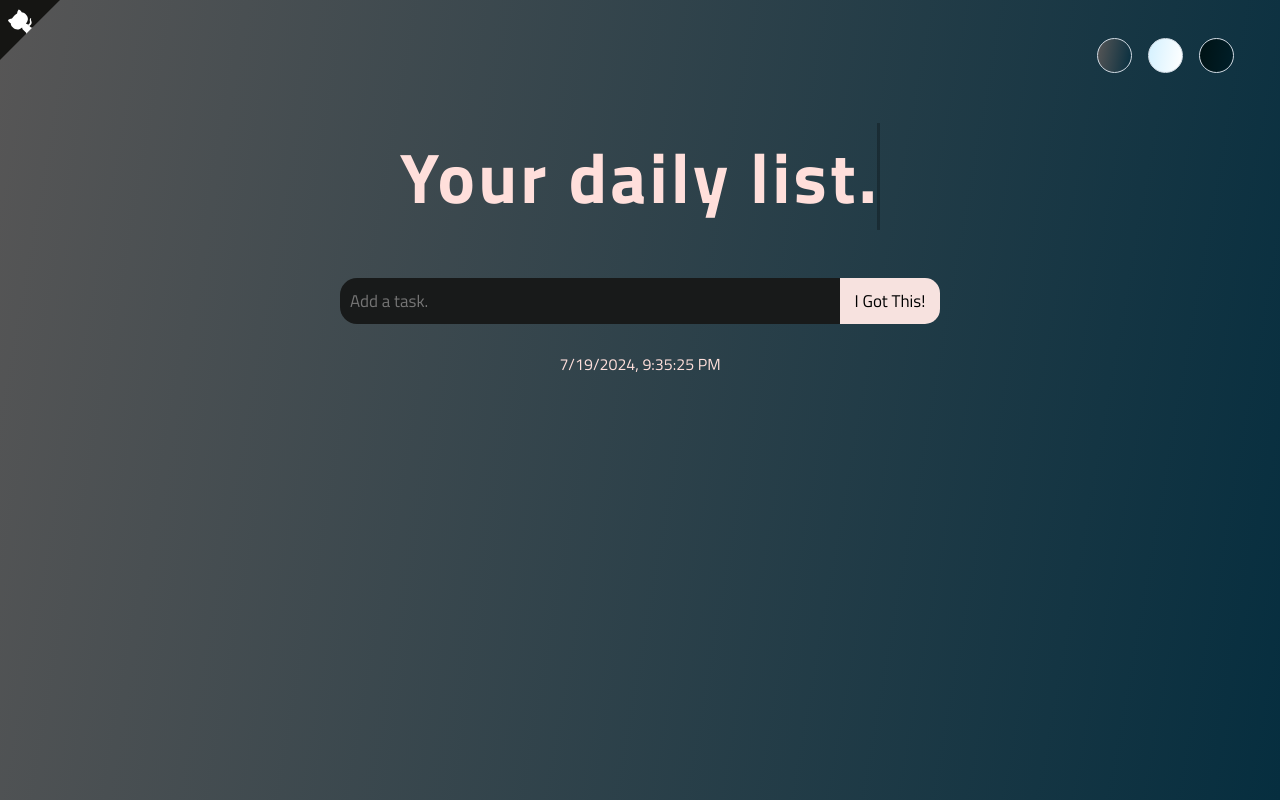
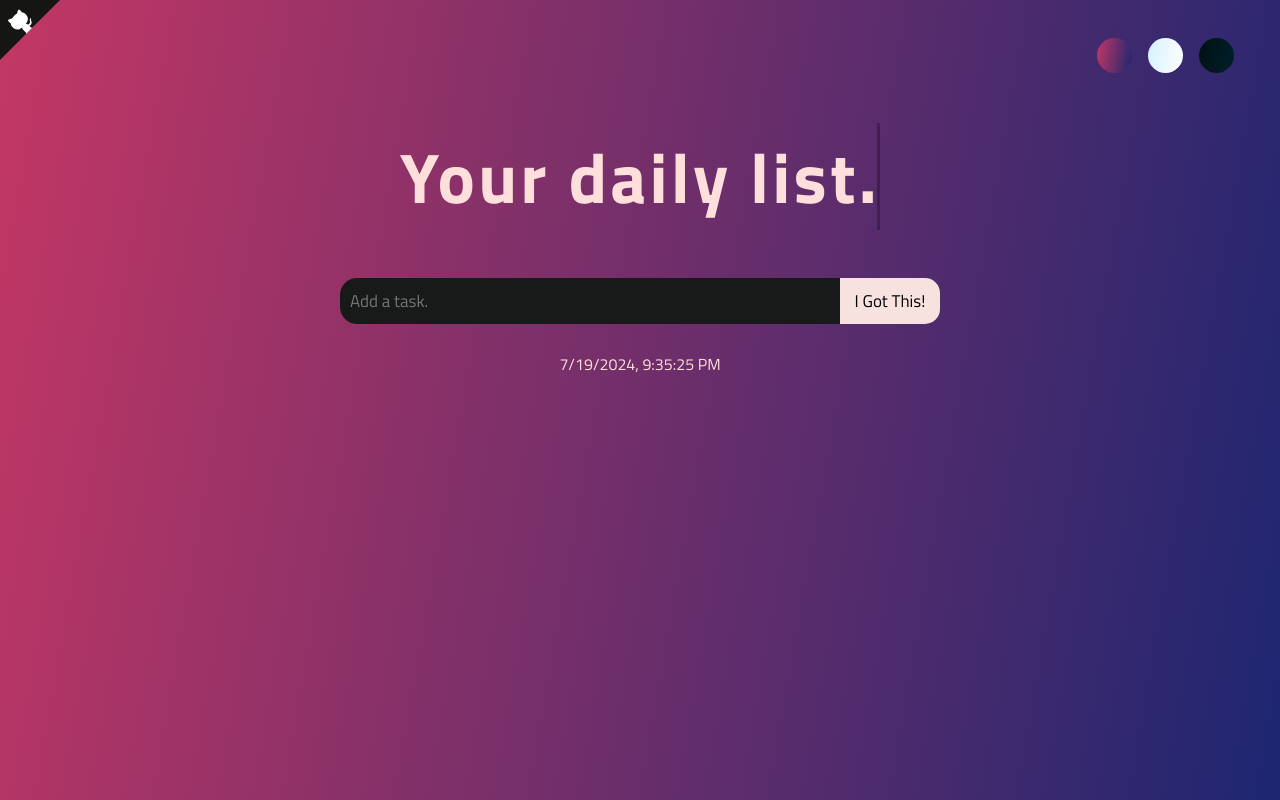
Before and after one commit to slavetanushev/Todo_list, a plain HTML site: page index.html in a window 1280 px wide. Drawn offline with Linux system fonts and the light colour scheme.

Commit message:
new colors

```diff
--- a/CSS/main.css
+++ b/CSS/main.css
@@ -16,7 +16,7 @@ body {
 
 /* Body light or darker themes */
 .standard {
-    background-image: linear-gradient(100deg, #575656, #062e3f);
+    background-image: linear-gradient(100deg, #c33764, #1d2671);
     color: #ffdfdb;
     transition: 0.3s linear;
     overflow: hidden;
@@ -60,7 +60,7 @@ body {
 }
 
 .theme-selector {
-    border: 1px solid #d1dae3;
+
     border-radius: 100%;
     height: 35px;
     margin: 0 8px;
@@ -78,7 +78,7 @@ body {
 }
 
 .standard-theme {
-    background-image: linear-gradient(100deg, #575656, #062e3f);
+    background-image: linear-gradient(100deg, #c33764, #1d2671);
 }
 
 .light-theme {
```
Also changed, not shown: index.html (+1 -3 lines).
